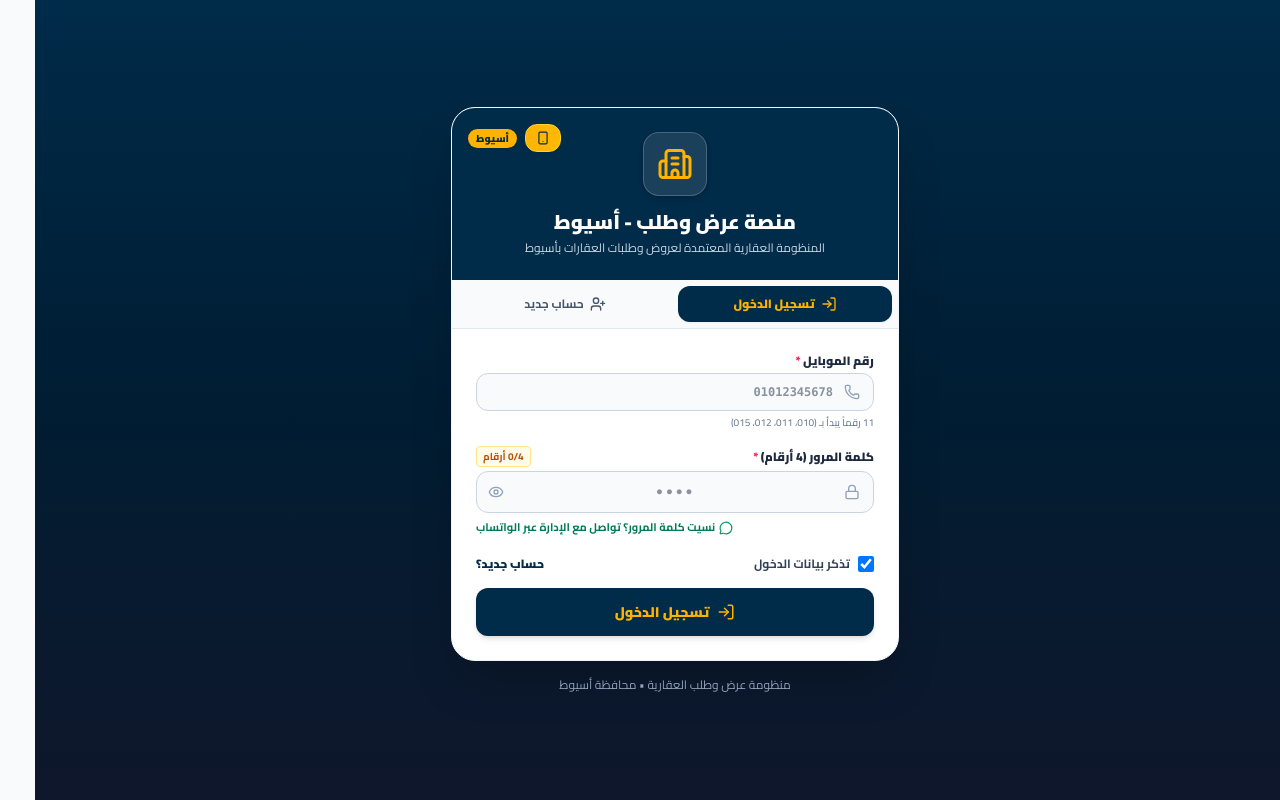
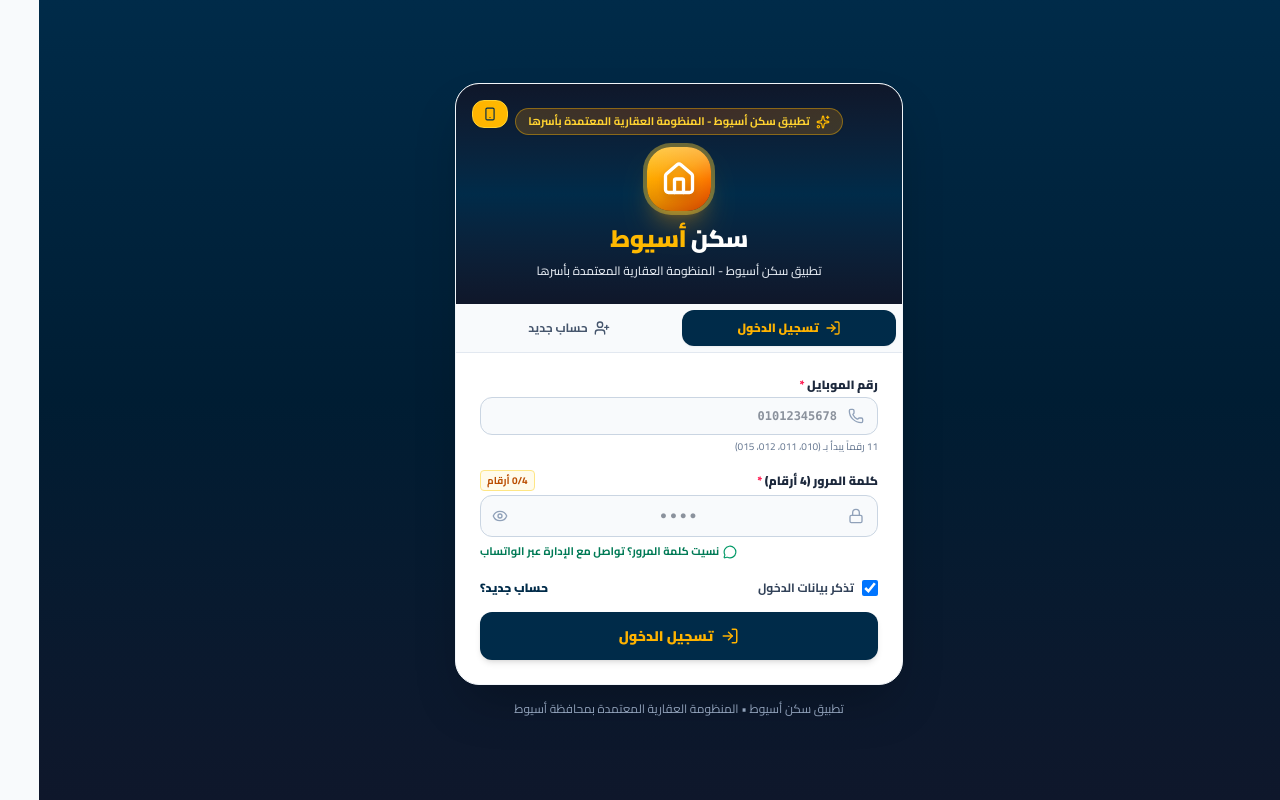
Before and after one commit to egarassiut-debug/sakan-assiut-app, a React (Vite) app: page / in a window 1280 px wide. Built offline with nearby package versions, Linux system fonts and the light colour scheme.

Commit message:
feat(branding): update full visual identity and app name to 'سكن أسيوط' with new eye-catching logo and unified header

```diff
--- a/public/sw.js
+++ b/public/sw.js
@@ -1,5 +1,5 @@
-// Service Worker for منصة عرض وطلب أسيوط العقارية
-const CACHE_NAME = 'ardaw-assiut-pwa-v1';
+// Service Worker for تطبيق سكن أسيوط العقاري
+const CACHE_NAME = 'sakan-assiut-pwa-v2';
 
 // Essential assets for offline bootstrapping
 const PRECACHE_ASSETS = [
@@ -65,7 +65,7 @@ self.addEventListener('fetch', (event) => {
           if (cached) return cached;
           const fallback = await caches.match('/index.html');
           if (fallback) return fallback;
-          return new Response('<h1>أنت غير متصل بالإنترنت</h1><p>يرجى التحقق من اتصالك بالشبكة والعودة لتطبيق عرض وطلب أسيوط.</p>', {
+          return new Response('<h1>أنت غير متصل بالإنترنت</h1><p>يرجى التحقق من اتصالك بالشبكة والعودة لتطبيق سكن أسيوط.</p>', {
             headers: { 'Content-Type': 'text/html; charset=utf-8' }
           });
         })
--- a/src/App.tsx
+++ b/src/App.tsx
@@ -68,7 +68,7 @@ import {
 } from 'lucide-react';
 
 /**
- * Main Application: منصة عرض وطلب - محافظة أسيوط
+ * Main Application: تطبيق سكن أسيوط - المنظومة العقارية المعتمدة بمحافظة أسيوط
  * Divided cleanly into two account types:
  * 1. المستخدم العادي (Regular User):
  *    - Sign-up with Mobile Phone (username) and 4-digit PIN.
@@ -633,8 +633,8 @@ export function App() {
         recipientPhone: 'all',
         recipientName: 'المستخدم',
         type: 'welcome',
-        title: 'مرحباً بك في منصة عرض وطلب أسيوط! 👋',
-        body: 'أهلاً بك في منصتك العقارية الأولى بمحافظة أسيوط. يمكنك تصفح العروض والطلبات ومتابعة اعتماد إعلاناتك لحظة بلحظة.',
+        title: 'مرحباً بك في تطبيق سكن أسيوط! 👋',
+        body: 'أهلاً بك في المنظومة العقارية المعتمدة بمحافظة أسيوط. يمكنك تصفح العروض والطلبات ومتابعة اعتماد إعلاناتك لحظة بلحظة.',
         createdAt: 'اليوم',
         isRead: false,
       },
@@ -802,7 +802,7 @@ export function App() {
         recipientName: currentUser?.name || 'المستخدم',
         type: 'welcome',
         title: `مرحباً بك يا ${currentUser?.name || 'المستخدم'}! 👋`,
-        body: 'أهلاً بك في منصة عرض وطلب أسيوط. يمكنك تصفح العروض والطلبات أو إضافة إعلانك بسهولة ومتابعة حالة المراجعة هنا.',
+        body: 'أهلاً بك في تطبيق سكن أسيوط. يمكنك تصفح العروض والطلبات أو إضافة إعلانك بسهولة ومتابعة حالة المراجعة هنا.',
       });
     }
   };
@@ -1564,7 +1564,7 @@ export function App() {
                 recipientName: user.name,
                 type: 'welcome',
                 title: `مرحباً بك يا ${user.name}! 👋`,
-                body: `يسعدنا انضمامك إلى منصة عرض وطلب أسيوط. يمكنك الآن نشر ومتابعة إعلاناتك بكل سهولة.`,
+                body: `يسعدنا انضمامك إلى تطبيق سكن أسيوط. يمكنك الآن نشر ومتابعة إعلاناتك بكل سهولة.`,
               });
             }, 450);
           }}
--- a/src/components/AuthScreen.tsx
+++ b/src/components/AuthScreen.tsx
@@ -1,8 +1,8 @@
 import React, { useState, useEffect } from 'react';
 import { AppUser } from '../types/property';
 import {
-  Building2, User, Lock, Phone,
-  CheckCircle2, AlertCircle, Eye, EyeOff, UserPlus, LogIn, MessageCircle
+  Building2, Home, User, Lock, Phone,
+  CheckCircle2, AlertCircle, Eye, EyeOff, UserPlus, LogIn, MessageCircle, Sparkles
 } from 'lucide-react';
 import { verifyAdminPasskey, saveSecureSession } from '../utils/security';
 import { validateEgyptianPhone, normalizeEgyptianPhone, isValidEgyptianPhone } from '../utils/phoneValidator';
@@ -270,20 +270,29 @@ export const AuthScreen: React.FC<AuthScreenProps> = ({ onLoginSuccess }) => {
       <div className="w-full max-w-md bg-white rounded-3xl shadow-2xl overflow-hidden border border-slate-100 animate-in fade-in zoom-in-95 duration-200">
 
         {/* Header Branding */}
-        <div className="bg-[#002B49] p-6 text-center text-white relative">
-          <div className="w-16 h-16 mx-auto bg-white/10 rounded-2xl flex items-center justify-center border border-white/20 shadow-md mb-3">
-            <Building2 className="w-9 h-9 text-[#FFB300]" />
+        <div className="bg-gradient-to-b from-[#0F172A] via-[#002B49] to-[#0F172A] p-6 text-center text-white relative">
+
+          {/* Top Badge: تطبيق سكن أسيوط - المنظومة العقارية المعتمدة بأسرها */}
+          <div className="inline-flex items-center gap-1.5 bg-gradient-to-r from-amber-500/20 via-orange-500/20 to-amber-500/20 text-amber-300 border border-amber-400/40 px-3 py-1 rounded-full text-[10px] sm:text-[11px] font-bold mb-3 shadow-xs">
+            <Sparkles className="w-3.5 h-3.5 text-amber-400 shrink-0" />
+            <span>تطبيق سكن أسيوط - المنظومة العقارية المعتمدة بأسرها</span>
           </div>
-          <h1 className="text-xl font-black text-white">منصة عرض وطلب - أسيوط</h1>
-          <p className="text-xs text-slate-300 mt-1">
-            المنظومة العقارية المعتمدة لعروض وطلبات العقارات بأسيوط
+
+          {/* Logo / Badge in vibrant, eye-catching warm amber-gold with crisp house icon */}
+          <div className="w-16 h-16 mx-auto bg-gradient-to-br from-amber-400 via-amber-500 to-orange-600 rounded-3xl flex items-center justify-center ring-4 ring-amber-300/40 shadow-xl shadow-amber-500/30 mb-3 relative overflow-hidden group">
+            <div className="absolute inset-0 bg-gradient-to-t from-black/15 via-transparent to-white/30 pointer-events-none" />
+            <Home className="w-9 h-9 text-white drop-shadow-md stroke-[2.2]" />
+          </div>
+
+          <h1 className="text-2xl font-black text-white tracking-tight">
+            سكن <span className="text-amber-400">أسيوط</span>
+          </h1>
+          <p className="text-xs text-slate-200 mt-1.5 font-medium leading-relaxed max-w-xs mx-auto">
+            تطبيق سكن أسيوط - المنظومة العقارية المعتمدة بأسرها
           </p>
 
-          <div className="absolute top-4 left-4 flex items-center gap-2">
+          <div className="absolute top-4 left-4">
             <PWAInstallButton />
-            <span className="text-[10px] bg-[#FFB300] text-[#002B49] font-black px-2 py-0.5 rounded-full shadow-xs">
-              أسيوط
-            </span>
           </div>
         </div>
 
@@ -429,7 +438,7 @@ export const AuthScreen: React.FC<AuthScreenProps> = ({ onLoginSuccess }) => {
                 <div className="flex justify-end mt-1.5">
                   <a
                     href={`https://wa.me/201002345678?text=${encodeURIComponent(
-                      `السلام عليكم ورحمة الله، أود استعادة أو إعادة تعيين كلمة المرور (رمز PIN) لحسابي على منصة عرض وطلب أسيوط${
+                      `السلام عليكم ورحمة الله، أود استعادة أو إعادة تعيين كلمة المرور (رمز PIN) لحسابي على تطبيق سكن أسيوط${
                         phone ? ` (رقم هاتفي المسجل: ${phone})` : ''
                       }.`
                     )}`}
@@ -504,7 +513,7 @@ export const AuthScreen: React.FC<AuthScreenProps> = ({ onLoginSuccess }) => {
       </div>
 
       <div className="mt-4 text-center text-xs text-slate-400">
-        منظومة عرض وطلب العقارية • محافظة أسيوط
+        تطبيق سكن أسيوط • المنظومة العقارية المعتمدة بمحافظة أسيوط
       </div>
     </div>
   );
--- a/src/components/Header.tsx
+++ b/src/components/Header.tsx
@@ -1,6 +1,6 @@
 import React from 'react';
 import { AppUser } from '../types/property';
-import { LogOut, User, ShieldCheck, Bell, Building2, Heart, Menu } from 'lucide-react';
+import { LogOut, User, ShieldCheck, Bell, Building2, Home, Heart, Menu } from 'lucide-react';
 import { PWAInstallButton } from './PWAInstallButton';
 
 export interface HeaderProps {
@@ -42,11 +42,10 @@ export const Header: React.FC<HeaderProps> = ({
       <div className="max-w-6xl mx-auto px-3 sm:px-4 h-14 sm:h-15 flex items-center justify-between gap-2 sm:gap-4">
 
         {/* ================================================================= */}
-        {/* Zone 1 (Right): Menu Drawer Trigger (☰) + Title in Admin Mode OR Brand Name */}
+        {/* Zone 1 (Right): Menu Drawer Trigger (☰) if Admin + Fixed Brand "سكن أسيوط" */}
         {/* ================================================================= */}
-        {isAdminView ? (
-          <div className="flex items-center gap-2.5 sm:gap-3 shrink-0">
-            {/* زر القائمة الجانبية (☰) في أقصى اليمين */}
+        <div className="flex items-center gap-2 sm:gap-3 shrink-0">
+          {isAdminView && (
             <button
               type="button"
               onClick={onToggleAdminDrawer}
@@ -56,36 +55,41 @@ export const Header: React.FC<HeaderProps> = ({
             >
               <Menu className="w-5 h-5 text-white group-hover:scale-110 transition-transform" />
             </button>
+          )}
 
-            {/* بجانب زر القائمة مباشرة إلى اليسار: عنوان الصفحة */}
-            <div className="flex items-center gap-2">
-              <span className="text-sm sm:text-base font-bold text-white tracking-tight">
-                لوحة التحكم والإدارة
-              </span>
-              <span className="hidden sm:inline text-[10px] bg-blue-500/20 text-blue-300 font-bold px-2 py-0.5 rounded-md border border-blue-400/30">
-                إدارة
+          {/* Persistent Brand Logo & Title: سكن أسيوط */}
+          <div
+            onClick={() => onSelectTab && onSelectTab('home')}
+            className="flex items-center gap-2 sm:gap-2.5 cursor-pointer py-1 group select-none"
+            title="سكن أسيوط - العودة للرئيسية"
+          >
+            {/* Expressive house & property logo - distinctive, eye-catching vibrant color */}
+            <div className="w-9 h-9 sm:w-10 sm:h-10 rounded-xl sm:rounded-2xl bg-gradient-to-br from-amber-400 via-amber-500 to-orange-600 flex items-center justify-center ring-2 ring-amber-300/60 shadow-md shadow-amber-500/30 group-hover:shadow-amber-500/50 transition-all group-hover:scale-105 shrink-0 relative overflow-hidden">
+              <div className="absolute inset-0 bg-gradient-to-t from-black/15 via-transparent to-white/30 pointer-events-none" />
+              <Home className="w-5 h-5 text-white drop-shadow-md stroke-[2.2]" />
+            </div>
+
+            <div className="flex flex-col text-right leading-tight">
+              <div className="flex items-center gap-1.5">
+                <span className="text-sm sm:text-base font-black text-white tracking-tight drop-shadow-xs">
+                  سكن <span className="text-amber-400">أسيوط</span>
+                </span>
+                {isAdminView ? (
+                  <span className="text-[10px] bg-amber-500/20 text-amber-300 font-bold px-1.5 py-0.5 rounded-md border border-amber-400/30">
+                    لوحة التحكم
+                  </span>
+                ) : (
+                  <span className="text-[9px] bg-amber-400/15 text-amber-300 font-bold px-1.5 py-0.5 rounded-md border border-amber-400/30">
+                    عقارات
+                  </span>
+                )}
+              </div>
+              <span className="text-[10px] text-slate-300 font-medium hidden xs:inline">
+                المنظومة العقارية المعتمدة
               </span>
             </div>
           </div>
-        ) : (
-          <div
-            onClick={() => onSelectTab && onSelectTab('home')}
-            className="flex items-center gap-2 cursor-pointer shrink-0 group py-1"
-            title="العودة للصفحة الرئيسية"
-          >
-            <div className="w-8 h-8 rounded-xl bg-white/10 group-hover:bg-white/20 flex items-center justify-center border border-white/15 transition-all shadow-2xs shrink-0">
-              <Building2 className="w-4 h-4 text-blue-400" />
-            </div>
-            <div className="hidden xs:flex items-center gap-1.5 whitespace-nowrap">
-              <span className="text-xs sm:text-sm font-bold text-white tracking-tight">
-                عرض وطلب
-              </span>
-              <span className="text-[10px] bg-blue-500/20 text-blue-300 font-bold px-1.5 py-0.5 rounded-md border border-blue-400/30">
-                أسيوط
-              </span>
-            </div>
-          </div>
-        )}
+        </div>
 
         {/* Center spacing spacer */}
         <div className="flex-1" />
--- a/src/components/InAppPushBanner.tsx
+++ b/src/components/InAppPushBanner.tsx
@@ -1,6 +1,6 @@
 import React, { useEffect, useState } from 'react';
 import { InAppPushNotification } from '../types/property';
-import { CheckCircle2, XCircle, Bell, Sparkles, X, ExternalLink, AlertTriangle } from 'lucide-react';
+import { CheckCircle2, XCircle, Bell, Sparkles, X, ExternalLink, AlertTriangle, Home } from 'lucide-react';
 
 interface InAppPushBannerProps {
   notification: InAppPushNotification | null;
@@ -113,11 +113,11 @@ export const InAppPushBanner: React.FC<InAppPushBannerProps> = ({
         {/* Top Header of In-App Push */}
         <div className="flex items-center justify-between pb-2 border-b border-white/10 mb-2.5 text-[11px] text-slate-300">
           <div className="flex items-center gap-2">
-            <div className="w-5 h-5 rounded-md bg-[#FFB300] text-slate-950 flex items-center justify-center font-bold text-[10px]">
-              ع
+            <div className="w-5 h-5 rounded-md bg-gradient-to-br from-amber-400 to-orange-500 text-white flex items-center justify-center shadow-xs">
+              <Home className="w-3 h-3 text-white" />
             </div>
-            <span className="font-bold text-white">منصة عرض وطلب • أسيوط</span>
-            <span className="text-[10px] text-slate-400">• إشعار فوري (In-App Push)</span>
+            <span className="font-bold text-white">تطبيق سكن أسيوط</span>
+            <span className="text-[10px] text-slate-400">• إشعار فوري</span>
           </div>
 
           <div className="flex items-center gap-2">
--- a/src/components/PWAInstallButton.tsx
+++ b/src/components/PWAInstallButton.tsx
@@ -27,7 +27,7 @@ export const PWAInstallButton: React.FC = () => {
       <button
         type="button"
         onClick={handleInstallClick}
-        title="تثبيت تطبيق عرض وطلب أسيوط على هاتفك"
+        title="تثبيت تطبيق سكن أسيوط على هاتفك"
         className="flex items-center gap-1.5 px-2.5 py-1.5 rounded-xl bg-gradient-to-r from-[#FFB300] to-amber-400 hover:from-amber-400 hover:to-[#FFB300] text-[#002B49] font-black text-xs shadow-xs transition-all active:scale-95 cursor-pointer shrink-0 border border-amber-300"
       >
         <Smartphone className="w-3.5 h-3.5" />
@@ -46,8 +46,8 @@ export const PWAInstallButton: React.FC = () => {
                   <Download className="w-5 h-5" />
                 </div>
                 <div>
-                  <h3 className="text-sm font-black text-[#002B49]">تثبيت التطبيق على الهاتف</h3>
-                  <p className="text-[11px] text-slate-500">منصة عرض وطلب - محافظة أسيوط</p>
+                  <h3 className="text-sm font-black text-[#002B49]">تثبيت تطبيق سكن أسيوط</h3>
+                  <p className="text-[11px] text-slate-500">المنظومة العقارية المعتمدة بمحافظة أسيوط</p>
                 </div>
               </div>
               <button
@@ -89,7 +89,7 @@ export const PWAInstallButton: React.FC = () => {
                   <span className="font-black text-slate-900">تأكيد التثبيت:</span>
                   <div className="flex items-center gap-1.5 text-slate-600 mt-0.5">
                     <CheckCircle2 className="w-4 h-4 text-[#FFB300]" />
-                    <span>سيظهر تطبيق "عرض وطلب أسيوط" كأيقونة تطبيق رسمي على شاشتك.</span>
+                    <span>سيظهر تطبيق "سكن أسيوط" كأيقونة تطبيق رسمي على شاشتك.</span>
                   </div>
                 </div>
               </div>
--- a/src/components/UserManagement.tsx
+++ b/src/components/UserManagement.tsx
@@ -153,7 +153,7 @@ export const UserManagement: React.FC<UserManagementProps> = ({ currentUser }) =
       showToast(`تم تغيير رمز PIN للمستخدم (${pinModalUser.name}) بنجاح.`);
 
       if (sendWhatsAppOnReset) {
-        const message = `مرحباً بك أستاذ ${pinModalUser.name}، بناءً على تواصلك معنا لإعادة تعيين كلمة المرور، تم تحديث رمز PIN الخاص بحسابك على منصة عرض وطلب أسيوط إلى: [${cleaned}]. يمكنك الآن تسجيل الدخول مباشرة باستخدام رقم هاتفك (${pinModalUser.phone}) والرمز الجديد.`;
+        const message = `مرحباً بك أستاذ ${pinModalUser.name}، بناءً على تواصلك معنا لإعادة تعيين كلمة المرور، تم تحديث رمز PIN الخاص بحسابك على تطبيق سكن أسيوط إلى: [${cleaned}]. يمكنك الآن تسجيل الدخول مباشرة باستخدام رقم هاتفك (${pinModalUser.phone}) والرمز الجديد.`;
         const link = createWhatsAppLink(pinModalUser.phone, message);
         window.open(link, '_blank');
       }
@@ -507,7 +507,7 @@ export const UserManagement: React.FC<UserManagementProps> = ({ currentUser }) =
                     <a
                       href={createWhatsAppLink(
                         u.phone,
-                        `السلام عليكم أستاذ ${u.name}، معك إدارة منصة عرض وطلب أسيوط.`
+                        `السلام عليكم أستاذ ${u.name}، معك إدارة تطبيق سكن أسيوط.`
                       )}
                       target="_blank"
                       rel="noopener noreferrer"
```
Also changed, not shown: public/manifest.json.
